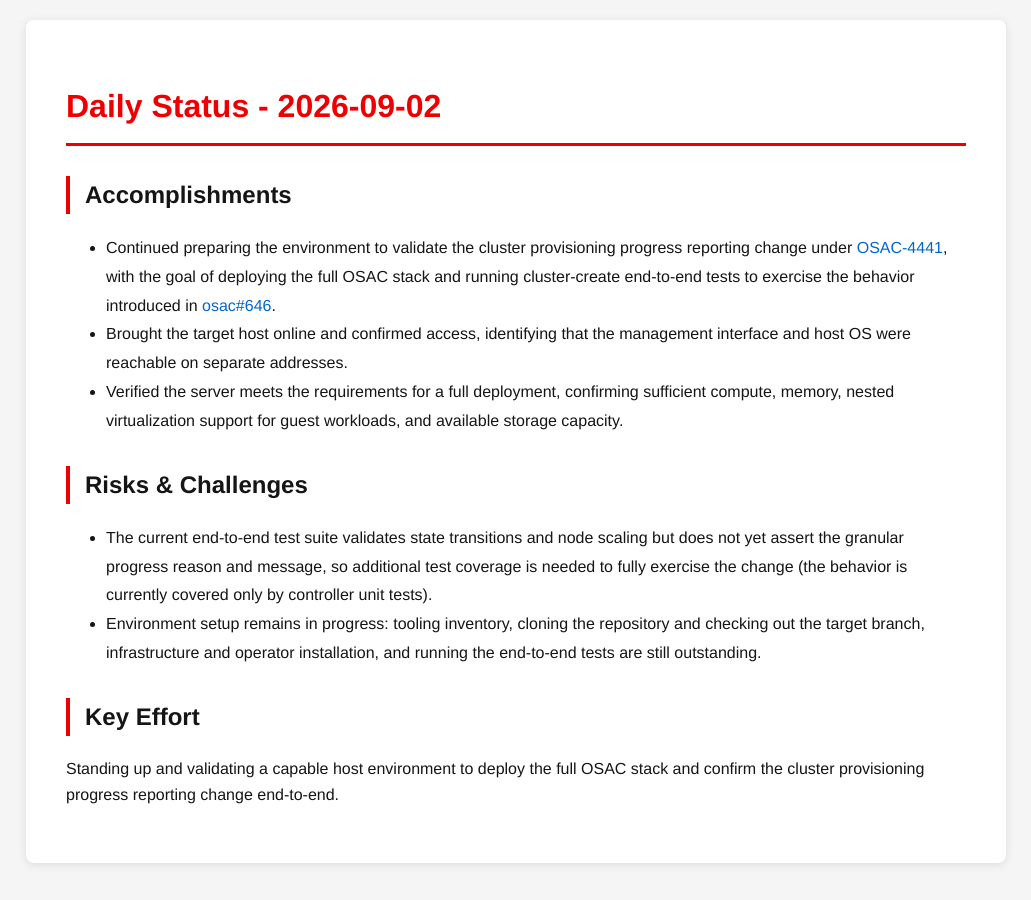
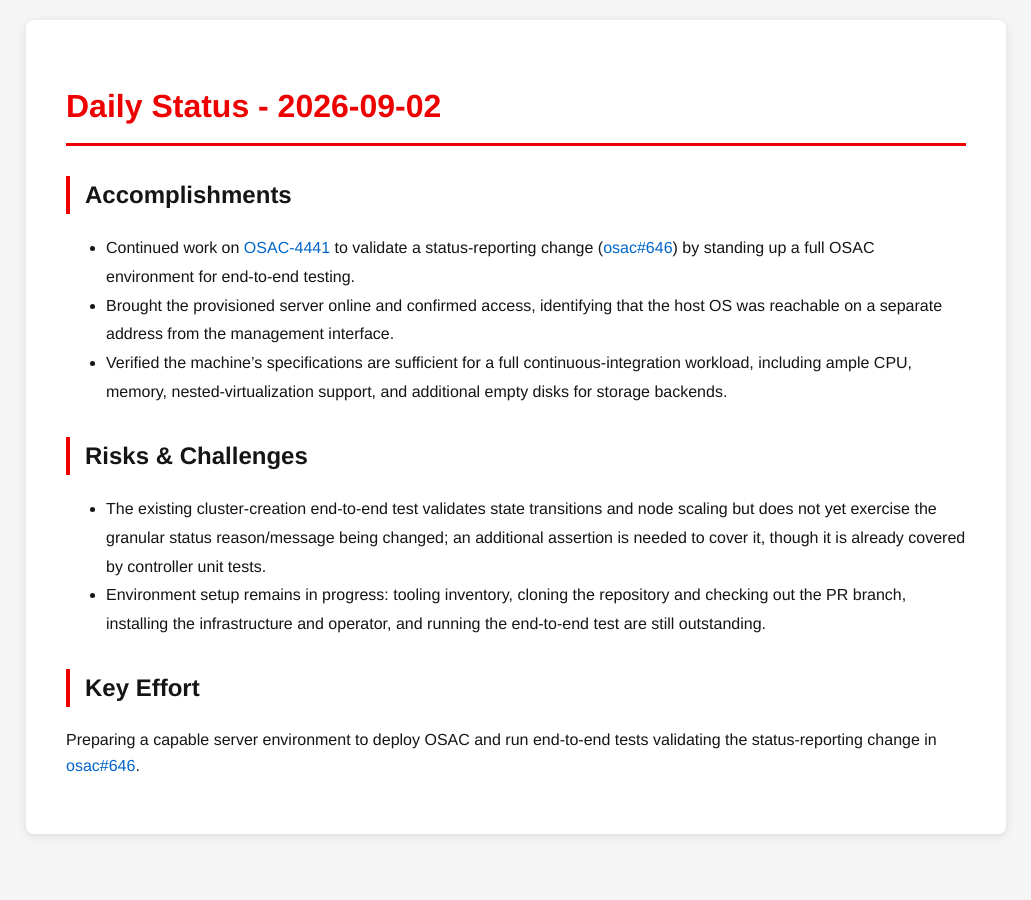
Before and after one commit to tzvatot/daily-status, a Jekyll site: the page built from 2026-09-02.md, in a window 1280 px wide. Shown: the whole page, without its empty margins (124-1155 px from the left). Built offline with Jekyll 4.4.1, drawn with Linux system fonts in a browser that asks for light colours.

Commit message:
Daily status update - 2026-09-02

```diff
--- a/2026-09-02.md
+++ b/2026-09-02.md
@@ -7,13 +7,13 @@ date: 2026-09-02
 # Daily Status - 2026-09-02
 
 ## Accomplishments
-- Continued preparing the environment to validate the cluster provisioning progress reporting change under [OSAC-4441](https://redhat.atlassian.net/browse/OSAC-4441), with the goal of deploying the full OSAC stack and running cluster-create end-to-end tests to exercise the behavior introduced in [osac#646](https://github.com/osac-project/osac/pull/646).
-- Brought the target host online and confirmed access, identifying that the management interface and host OS were reachable on separate addresses.
-- Verified the server meets the requirements for a full deployment, confirming sufficient compute, memory, nested virtualization support for guest workloads, and available storage capacity.
+- Continued work on [OSAC-4441](https://redhat.atlassian.net/browse/OSAC-4441) to validate a status-reporting change ([osac#646](https://github.com/osac-project/osac/pull/646)) by standing up a full OSAC environment for end-to-end testing.
+- Brought the provisioned server online and confirmed access, identifying that the host OS was reachable on a separate address from the management interface.
+- Verified the machine's specifications are sufficient for a full continuous-integration workload, including ample CPU, memory, nested-virtualization support, and additional empty disks for storage backends.
 
 ## Risks & Challenges
-- The current end-to-end test suite validates state transitions and node scaling but does not yet assert the granular progress reason and message, so additional test coverage is needed to fully exercise the change (the behavior is currently covered only by controller unit tests).
-- Environment setup remains in progress: tooling inventory, cloning the repository and checking out the target branch, infrastructure and operator installation, and running the end-to-end tests are still outstanding.
+- The existing cluster-creation end-to-end test validates state transitions and node scaling but does not yet exercise the granular status reason/message being changed; an additional assertion is needed to cover it, though it is already covered by controller unit tests.
+- Environment setup remains in progress: tooling inventory, cloning the repository and checking out the PR branch, installing the infrastructure and operator, and running the end-to-end test are still outstanding.
 
 ## Key Effort
-Standing up and validating a capable host environment to deploy the full OSAC stack and confirm the cluster provisioning progress reporting change end-to-end.
+Preparing a capable server environment to deploy OSAC and run end-to-end tests validating the status-reporting change in [osac#646](https://github.com/osac-project/osac/pull/646).
```
